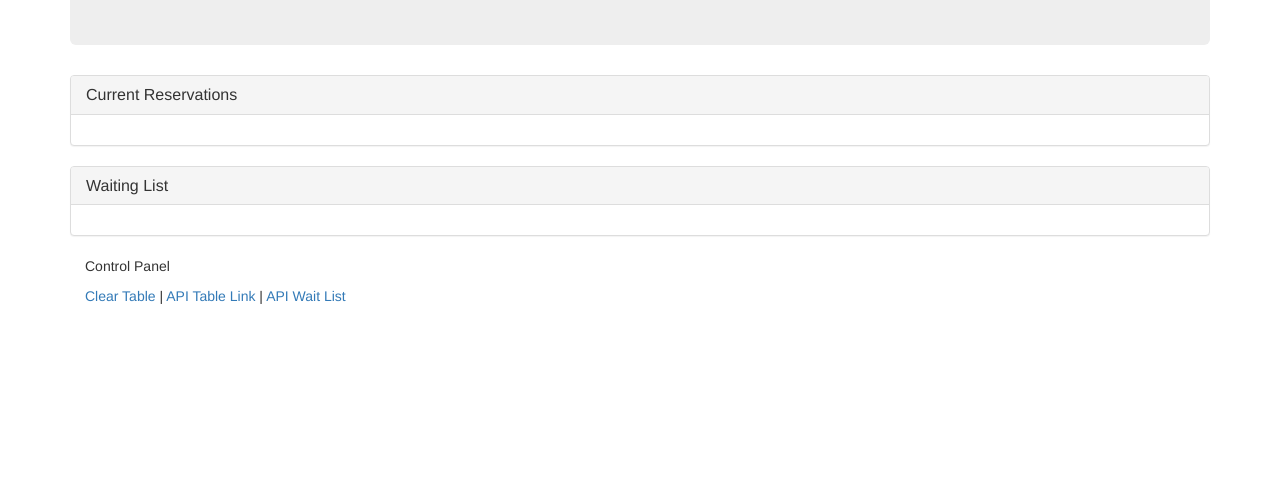
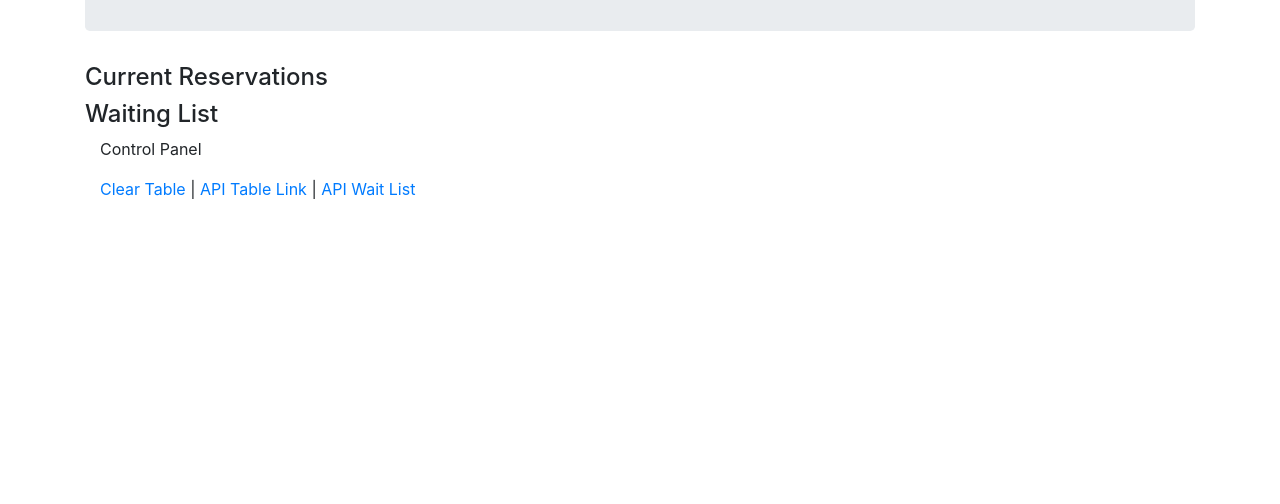
Before and after one commit to reevejohnson/hot-restaurant, a plain HTML site: page tables.html in a window 1280 px wide. Shown: the part 296-800 px from the top of the page. Drawn offline with nearby package versions, Linux system fonts and the light colour scheme.

Commit message:
update HTML

```diff
--- a/tables.html
+++ b/tables.html
@@ -5,7 +5,8 @@
 	<title>Tables Page</title>
 
 	<!-- Latest compiled and minified CSS & JS -->
-	<link rel="stylesheet" href="https://maxcdn.bootstrapcdn.com/bootstrap/3.3.6/css/bootstrap.min.css" integrity="sha384-1q8mTJOASx8j1Au+a5WDVnPi2lkFfwwEAa8hDDdjZlpLegxhjVME1fgjWPGmkzs7" crossorigin="anonymous">
+	<link rel="stylesheet" href="https://stackpath.bootstrapcdn.com/bootstrap/4.1.3/css/bootstrap.min.css" integrity="sha384-MCw98/SFnGE8fJT3GXwEOngsV7Zt27NXFoaoApmYm81iuXoPkFOJwJ8ERdknLPMO" crossorigin="anonymous">
+<script src="https://stackpath.bootstrapcdn.com/bootstrap/4.1.3/js/bootstrap.min.js" integrity="sha384-ChfqqxuZUCnJSK3+MXmPNIyE6ZbWh2IMqE241rYiqJxyMiZ6OW/JmZQ5stwEULTy" crossorigin="anonymous"></script>
 	<script src="https://code.jquery.com/jquery.js"></script>
 	<script src="https://maxcdn.bootstrapcdn.com/bootstrap/3.3.6/js/bootstrap.min.js" integrity="sha384-0mSbJDEHialfmuBBQP6A4Qrprq5OVfW37PRR3j5ELqxss1yVqOtnepnHVP9aJ7xS" crossorigin="anonymous"></script>
 
```
Also changed, not shown: home.html (+1 -0 lines).
